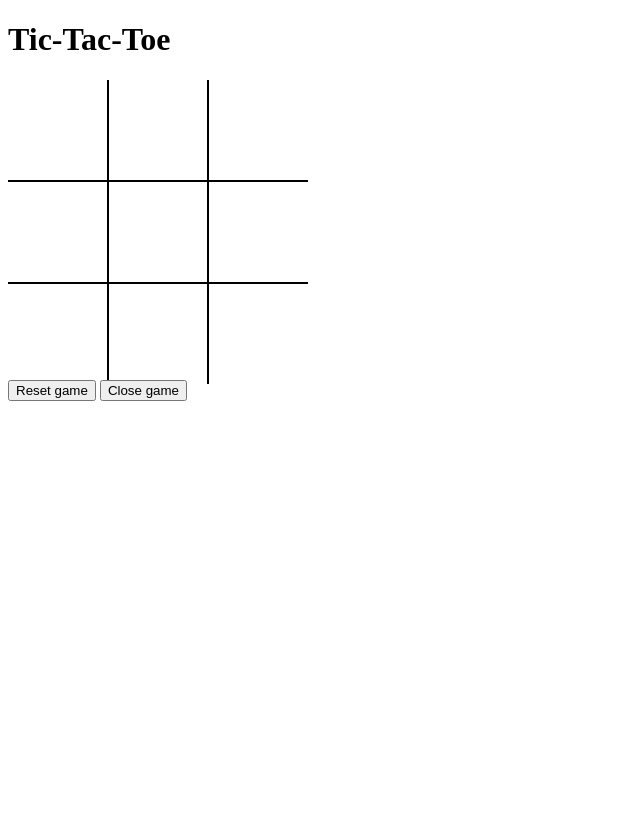
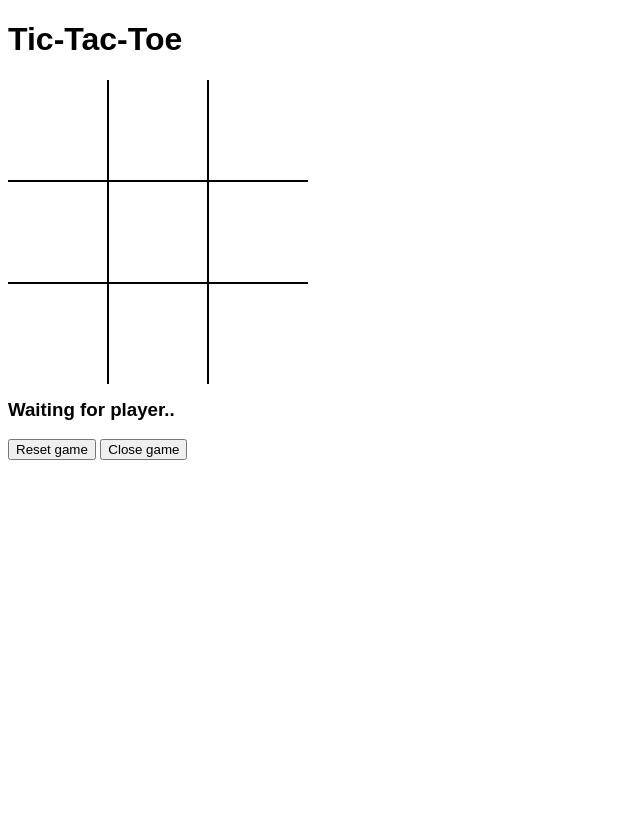
Before and after one commit to alwaysandy/networked-tictactoe, a Flask app: page /tictactoe in a window 1280 px wide. Shown: the whole page, without its empty margins (0-640 px from the left). Run offline with Flask 2, Linux system fonts and the light colour scheme; some libraries are stand-ins or nearby versions.

Commit message:
Make QOL changes
Now you will be told who's turn it is and what piece you are. Game can
be closed by one party, and both will be redirected to home page. When a
player disconnects, game will also be closed and both parties will have
to join the game again.

```diff
--- a/server.py
+++ b/server.py
@@ -61,5 +61,15 @@ def on_close():
     emit('close', broadcast=True)
     room_close("room")
 
+@socketio.on('disconnect')
+def on_disconnect():
+    player = ""
+    if (request.sid == game["p1"]):
+        player = "Player 1"
+    elif request.sid == game["p2"]:
+        player = "Player 2"
+    message = json.dumps(f"{player} disconnected")
+    emit('disconnected', message, broadcast=True)
+
 if __name__ == '__main__':
     socketio.run(app)
--- a/static/style.css
+++ b/static/style.css
@@ -2,6 +2,7 @@ body {
     width: 100vw;
     height: 100vh;
     box-sizing: border-box;
+    font-family: sans-serif;
 }
 
 .game-container {
--- a/static/tictactoe.js
+++ b/static/tictactoe.js
@@ -102,12 +102,12 @@ function makeMove(x, y) {
             alert("TIE GAME!");
         } else {
             turn = turn == "X" ? "O" : "X";
+            statusDiv.textContent = `It is ${turn}'s turn`;
         }
     }
 }
 
 function handleClick(t) {
-    console.log(t.target.dataset);
     let x = parseInt(t.target.dataset.x);
     let y = parseInt(t.target.dataset.y);
     if (pChar && turn && pChar === turn) {
@@ -151,7 +151,6 @@ socket.emit('join', "");
 
 socket.on('player', (id) => {
     pID = JSON.parse(id);
-    console.log(pID);
 });
 
 socket.on('joined', (id) => {
@@ -162,10 +161,11 @@ socket.on('joined', (id) => {
         turn = "X";
         pChar = "O";
     }
+    turnDiv.textContent = `You are ${pChar}`;
+    statusDiv.textContent = `It is ${turn}'s turn`;
 });
 
 socket.on('move', (c) => {
-    console.log("Received");
     makeMove(c.x, c.y);
     turn = pChar;
 });
@@ -179,12 +179,18 @@ socket.on('reset_game', (id) => {
         turn = "X";
         pChar = "O";
     }
-
+    turnDiv.textContent = `You are ${pChar}`;
+    statusDiv.textContent = `It is ${turn}'s turn`;
     moves = 0;
 });
 
+socket.on('disconnected', (disconnectMsg) => {
+    //alert(disconnectMsg);
+    socket.emit('close_game');
+});
+
 socket.on('close', () => {
-    alert("Game closed by other player.");
+    alert("Game closed");
     window.location = '/';
 });
 
@@ -193,3 +199,5 @@ createBoard();
 const pieces = [[0, 0, 0], [0, 0, 0], [0, 0, 0]];
 let moves = 0;
 addEventListeners();
+let turnDiv = document.querySelector('#turn');
+let statusDiv = document.querySelector('#status');
--- a/templates/tictactoe.html
+++ b/templates/tictactoe.html
@@ -10,9 +10,13 @@
     <title>Tic-Tac-Toe</title>
 </head>
 <body>
-    <h1>Tic-Tac-Toe</h1>
-    <div class="game-container"></div>
-    <button id="reset-game">Reset game</button>
-    <button id="close-game">Close game</button>
+    <div id="flex-container">
+        <h1>Tic-Tac-Toe</h1>
+        <div class="game-container"></div>
+        <h3 id="status">Waiting for player..</h3>
+        <h3 id="turn"></h3>
+        <button id="reset-game">Reset game</button>
+        <button id="close-game">Close game</button>
+    </div>
 </body>
 </html>
```
